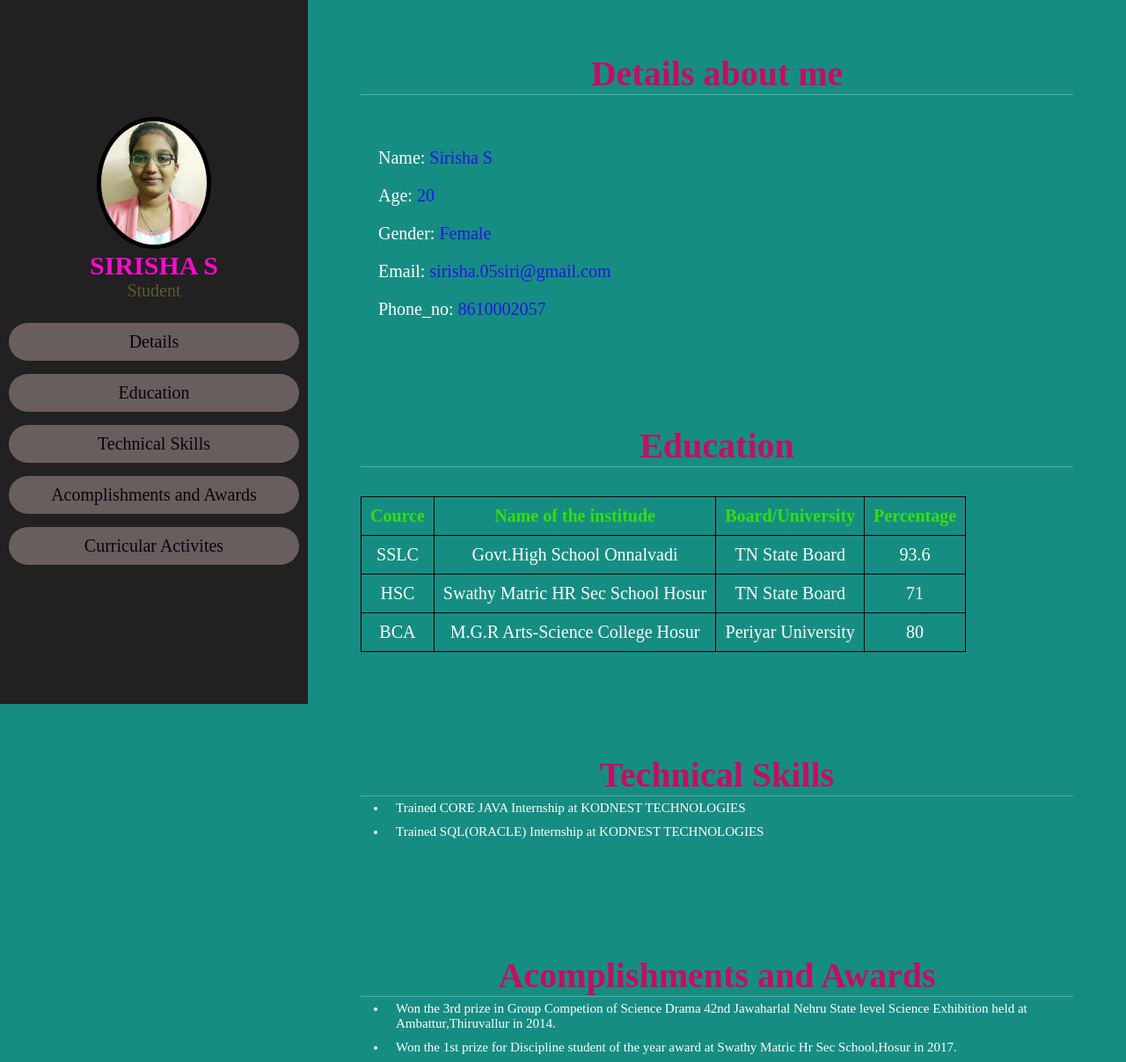
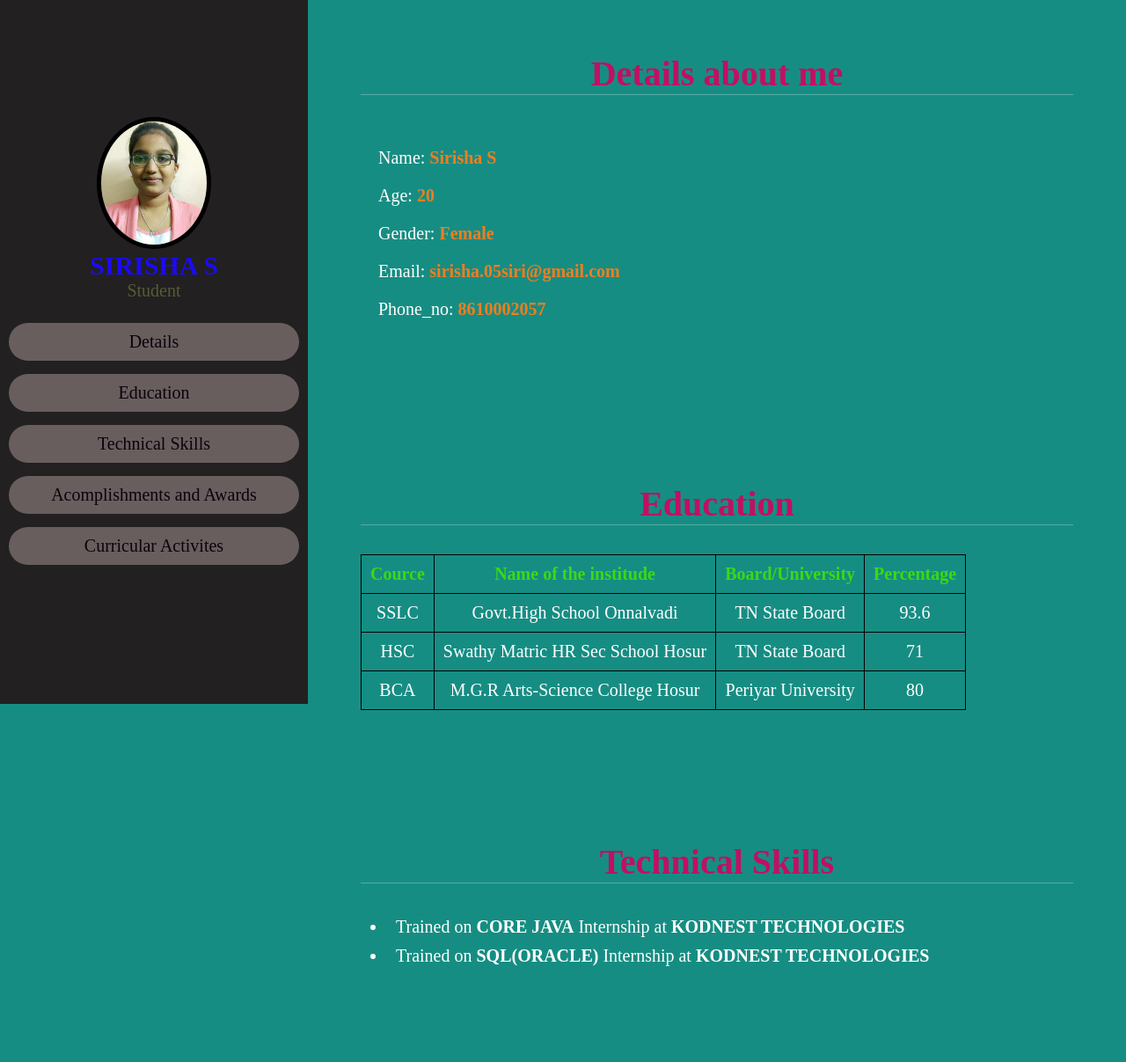
Before and after one commit to Siri1805/sirisha.github.io, a plain HTML site: page index.html in a window 1280 px wide. Shown: the top 1207 px of the page at 88% size. Drawn offline with Linux system fonts and the light colour scheme.

Commit message:
Add files via upload

```diff
--- a/index.html
+++ b/index.html
@@ -3,7 +3,7 @@
 <html lang="en">
 <head>
     <meta charset="UTF-8"
-    <meta name="viewpoint" content="width=device-width, initial-scale=1.0">
+    <meta name="viewpoint" content="width=device, initial-scale=1.5">
        <title>Document</title>
        <link rel="stylesheet" href="sty.css">
 
@@ -12,7 +12,7 @@
     <header>
        <div class="user">
        <img src="photo.jpg">
-       <h5 class="nm">SIRISHA S</h5>
+       <h5 class="nm"><b>SIRISHA S</b></h5>
        <p class="jb">Student</p>
        </div>
        <nav class="nv">
@@ -29,14 +29,15 @@
         <h1 class="heading"><span>Details about me</span></h1>
         <div class="Row">
         <div class="det">
-             <h3><span>Name: </span>Sirisha S</h3>
-             <h3><span>Age: </span>20</h3>
-             <h3><span>Gender: </span>Female</h3>
-             <h3><span>Email: </span>sirisha.05siri@gmail.com</h3>
-             <h3><span>Phone_no: </span>8610002057</h3>
+             <h3><span>Name: </span><b>Sirisha S</b></h3>
+             <h3><span>Age: </span><b>20</b></h3>
+             <h3><span>Gender: </span><b>Female</b></h3>
+             <h3><span>Email: </span><b>sirisha.05siri@gmail.com</b></h3>
+             <h3><span>Phone_no: </span><b>8610002057</b></h3>
         </div>
     </div>
     </section>
+    <br><br><br><br><br><br>
 <section class="Education" id="Education">
     <h1 class="title"><span>Education</span></h1><br><br><br>
     <table>
@@ -66,19 +67,19 @@
         </tr>
     </table>
 </section>
-<br><br><br><br><br><br>
+<br><br><br><br><br><br><br><br><br>
 <section class="Technical Skills" id="Technical Skills">
-    <h1 class="head"><span>Technical Skills</span></h1>
+    <h1 class="head"><span>Technical Skills</span></h1><br><br><br>
     <div>
     <ul id="lis">
-        <li>Trained CORE JAVA Internship at KODNEST TECHNOLOGIES</li>
-        <li>Trained SQL(ORACLE) Internship at KODNEST TECHNOLOGIES</li>
+        <li>Trained on <b>CORE JAVA</b> Internship at <b>KODNEST TECHNOLOGIES</b></li>
+        <li>Trained on <b>SQL(ORACLE)</b> Internship at <b>KODNEST TECHNOLOGIES</b></li>
    </ul>
 </div>
 </section>
-<br><br><br><br><br><br>
+<br><br><br><br><br><br><br><br><br>
 <section class="Acomplishments and Awards" id="Acomplishments and Awards">
-    <h1 class="heading"><span>Acomplishments and Awards</span></h1>
+    <h1 class="heading"><span>Acomplishments and Awards</span></h1><br><br><br>
     <div>
     <ul id="lis">
     <li>Won the 3rd prize in Group Competion of Science Drama 42nd Jawaharlal Nehru State level Science Exhibition held at Ambattur,Thiruvallur in 2014.</li>
@@ -86,6 +87,7 @@
     </ul>
 </div>
 </section>
+<br><br><br><br><br><br><br><br><br>
 <section class="Curricular Activites" id="Curricular Activites">
     <h1 class="heading"><span>Curricular Activites</span></h1>
     <div>
--- a/sty.css
+++ b/sty.css
@@ -89,7 +89,7 @@ header .user img{
 
 header .user .nm{
     font-size:3rem;
-    color: rgb(247, 11, 207);;
+    color: rgb(27, 11, 247);;
 }
 
 header .user .jb{
@@ -135,7 +135,7 @@ header .nv ul li a:hover{
 
 .Details .Row .det h3{
     font-size: 2rem;
-    color: rgb(34, 20, 231);
+    color: rgb(241, 126, 31);
     padding: 1rem 0;
     font-weight: normal;
 }
@@ -173,12 +173,12 @@ table{
 #lis li{
     margin: 0 9rem;
     color:white;
-    font-size: 15px;
+    font-size: 20px;
     padding: .5rem 1rem;
 }
 #lis li{
     margin: 0 9rem;
     color:white;
-    font-size: 15px;
+    font-size: 20px;
     padding: .5rem 1rem;
 }
```
